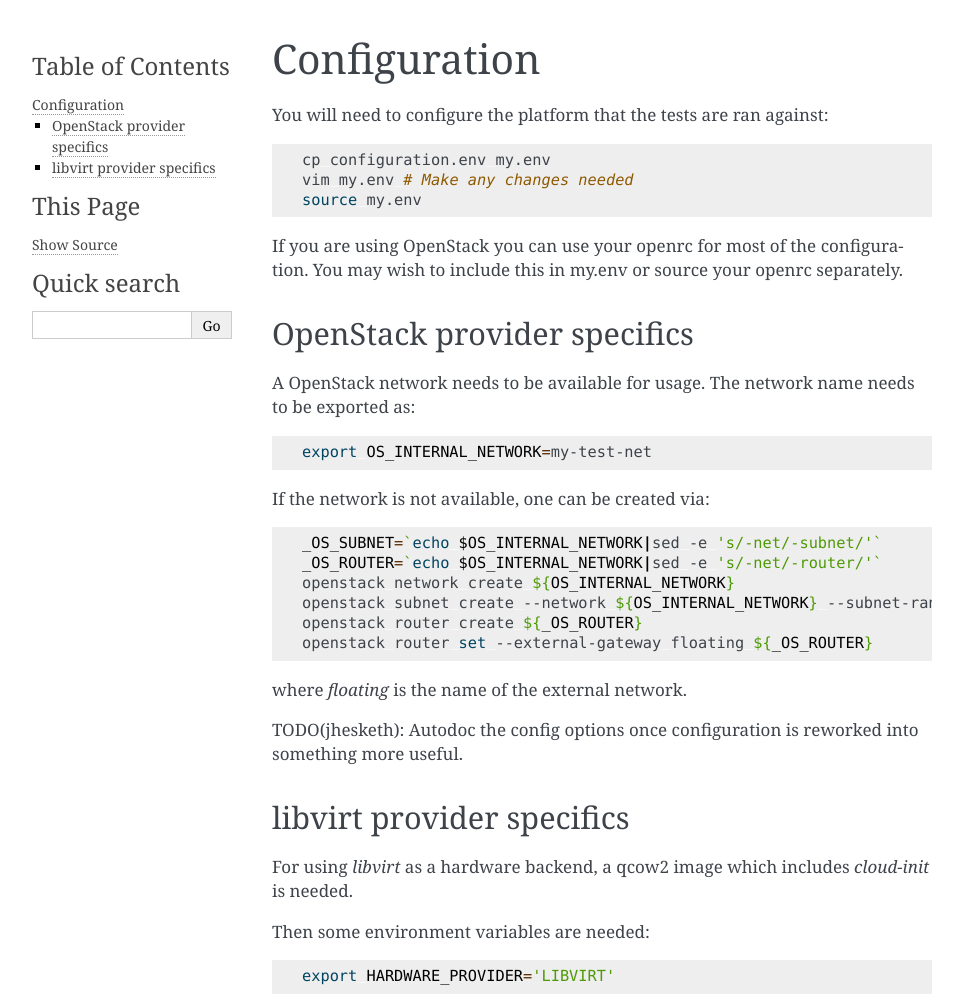
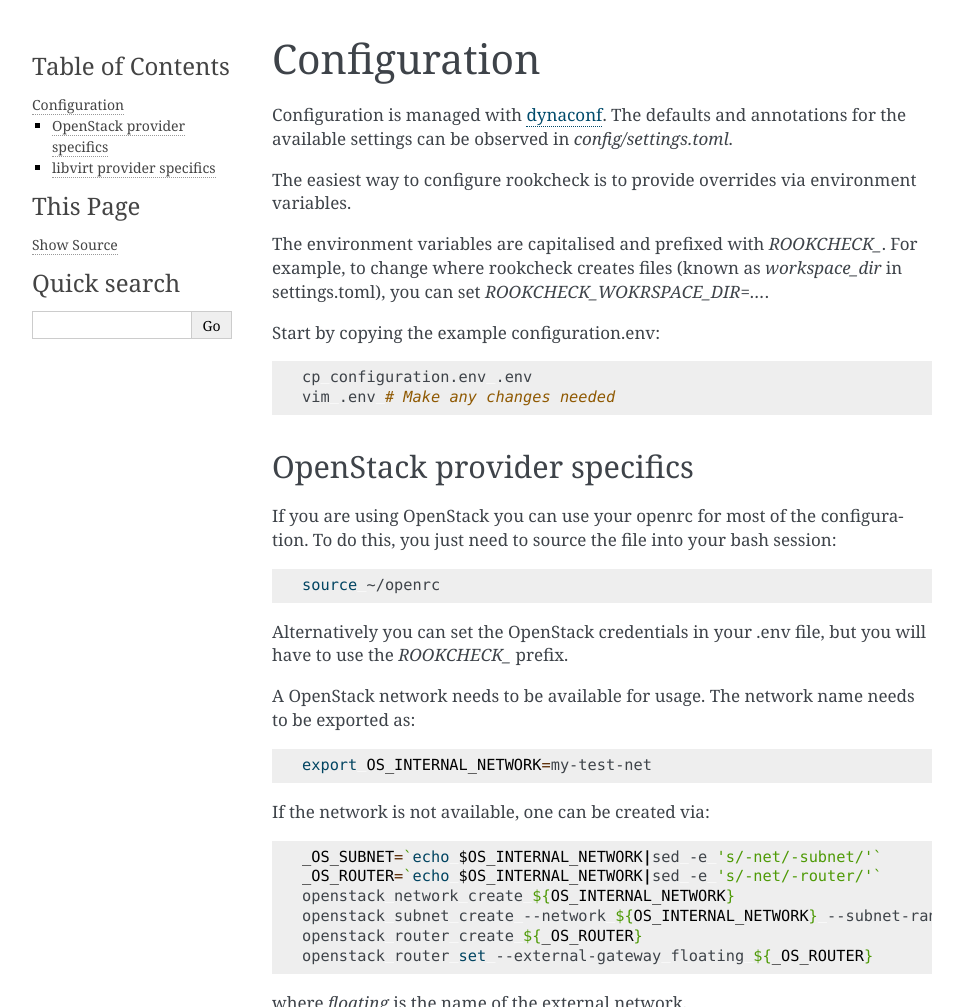
Before and after one commit to SUSE/rookcheck, a Sphinx documentation site: the page built from doc/source/configuration.rst, in a window 1280 px wide, cut to the strip 0-1007 px from the top of the page. Shown: the whole strip, without its empty margins (148-1111 px from the left). Built offline with Sphinx 7.4.7, drawn with Linux system fonts in a browser that asks for light colours.

Commit message:
Rework configuration to use dynaconf
Allow more flexibilty than our self-rolled config management.

See https://dynaconf.readthedocs.io for details.

```diff
--- a/doc/source/configuration.rst
+++ b/doc/source/configuration.rst
@@ -3,20 +3,38 @@
 Configuration
 =============
 
-You will need to configure the platform that the tests are ran against:
+Configuration is managed with `dynaconf <https://dynaconf.readthedocs.io/>`_.
+The defaults and annotations for the available settings can be observed in
+`config/settings.toml`.
+
+The easiest way to configure rookcheck is to provide overrides via environment
+variables.
+
+The environment variables are capitalised and prefixed with `ROOKCHECK_`. For
+example, to change where rookcheck creates files (known as `workspace_dir` in
+settings.toml), you can set `ROOKCHECK_WOKRSPACE_DIR=...`.
+
+Start by copying the example configuration.env:
 
 .. code-block:: bash
 
-    cp configuration.env my.env
-    vim my.env # Make any changes needed
-    source my.env
-
-If you are using OpenStack you can use your openrc for most of the
-configuration. You may wish to include this in my.env or source your openrc
-separately.
+    cp configuration.env .env
+    vim .env # Make any changes needed
 
 OpenStack provider specifics
 ----------------------------
+
+If you are using OpenStack you can use your openrc for most of the
+configuration. To do this, you just need to source the file into your bash
+session:
+
+.. code-block:: bash
+
+    source ~/openrc
+
+
+Alternatively you can set the OpenStack credentials in your .env file, but you
+will have to use the `ROOKCHECK_` prefix.
 
 A OpenStack network needs to be available for usage. The network name needs to
 be exported as:
--- a/doc/source/structure.rst
+++ b/doc/source/structure.rst
@@ -45,9 +45,6 @@ regardless of what hardware or other resource a developer is using.
    :members:
 
 .. autoclass:: tests.lib.hardware.node_base.NodeBase
-   :members:
-
-.. autoclass:: tests.lib.distro.base.Distro
    :members:
 
 TODO: Finish documenting the available base classes
--- a/doc/source/usage.rst
+++ b/doc/source/usage.rst
@@ -2,11 +2,7 @@ Usage
 =====
 
 Make sure to have followed the :ref:`configuration` steps first, and to source
-or ensure the correct environment variables are set:
-
-.. code-block:: bash
-
-    source my.env
+or ensure the correct environment variables are set.
 
 .. _running_tests:
 
--- a/test-requirements.txt
+++ b/test-requirements.txt
@@ -1,6 +1,7 @@
 ansible
 ansible-lint
 apache-libcloud>=2.7.0
+dynaconf
 flake8
 kubernetes
 mypy
```
Also changed, not shown: doc/source/installation.rst (+11 -8 lines), 11 other files.
